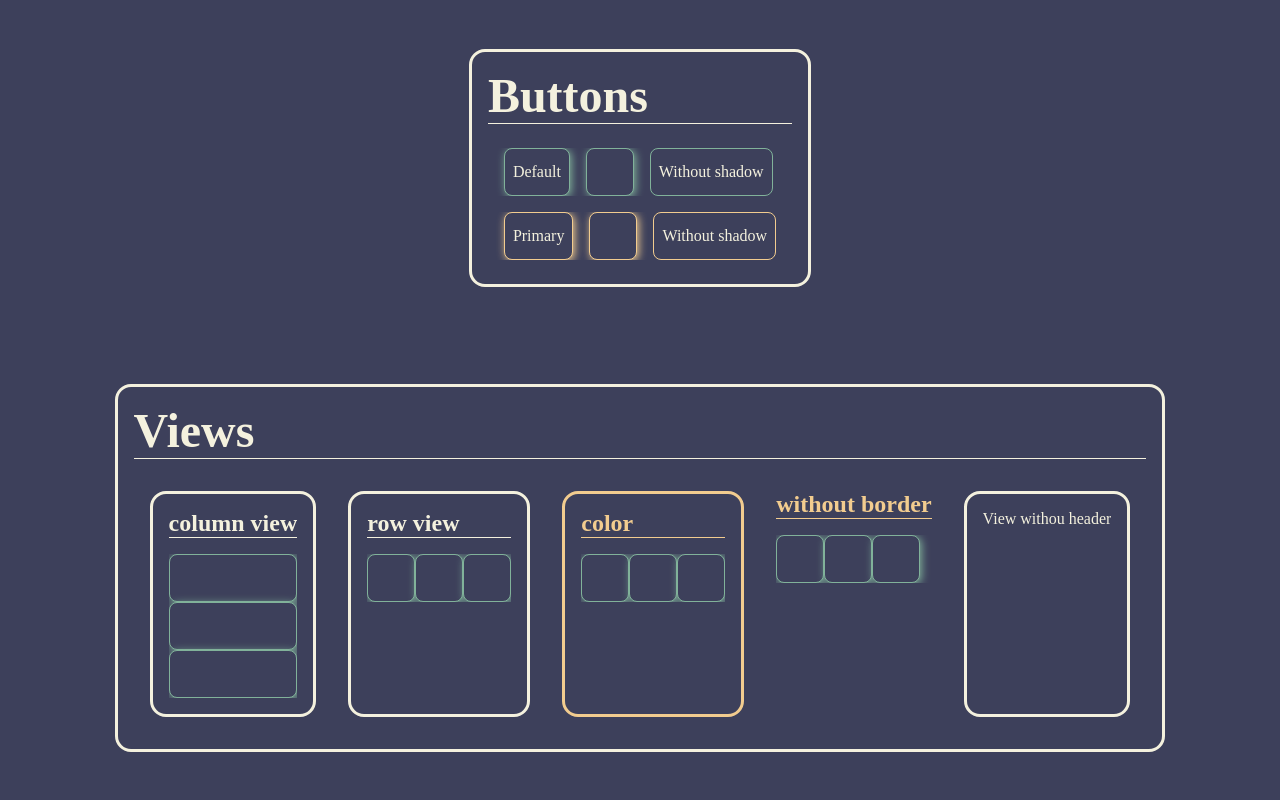
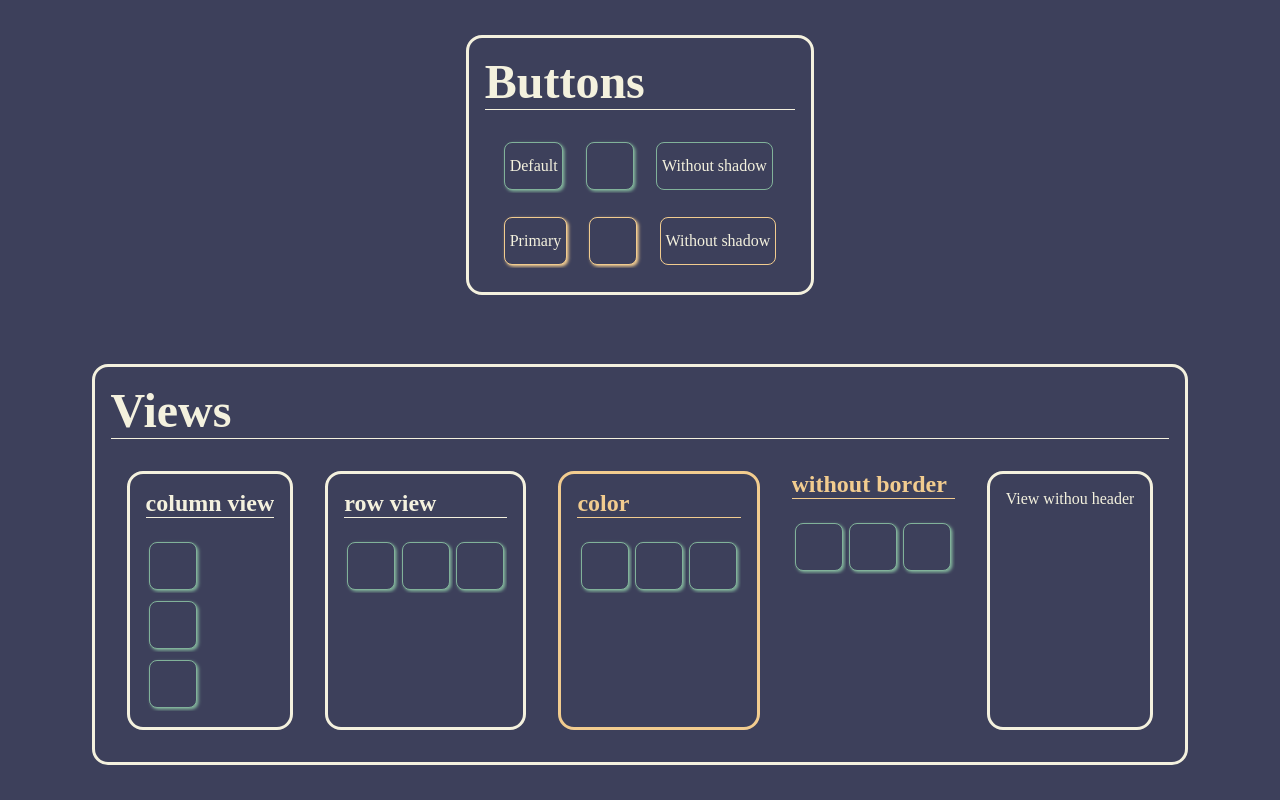
Before and after one commit to gelugu/react-uikit, a React app: page / in a window 1280 px wide. Built offline with nearby package versions, Linux system fonts and the light colour scheme; a web font is replaced by a local one.

Commit message:
add wrapper to button

```diff
--- a/src/components/button/Button.tsx
+++ b/src/components/button/Button.tsx
@@ -6,8 +6,10 @@ export const Button = (props: ButtonProps): JSX.Element => {
   const { children, primary = false, shadow = true } = props;
 
   return (
-    <Wrapper primary={primary} shadow={shadow}>
-      {children}
+    <Wrapper>
+      <Item primary={primary} shadow={shadow}>
+        {children}
+      </Item>
     </Wrapper>
   );
 };
@@ -18,8 +20,25 @@ export interface ButtonProps extends InputHTMLAttributes<HTMLInputElement> {
   shadow?: boolean;
 }
 
-const Wrapper = styled.button<ButtonProps>`
-  padding: 0.5rem;
+const Wrapper = styled.div`
+  padding: 0.2rem;
+  padding-top: 0.5rem;
+
+  :hover {
+    button {
+      transform: translateY(-0.1rem);
+    }
+  }
+
+  :active {
+    transform: translateY(-0.3rem);
+  }
+
+  transition: transform ${animationSpeed} ease-in-out;
+`;
+
+const Item = styled.button<ButtonProps>`
+  padding: 0.3rem;
 
   min-height: 3rem;
   min-width: 3rem;
@@ -36,17 +55,7 @@ const Wrapper = styled.button<ButtonProps>`
     const color = props.primary ? colors.primary : colors.secondary;
 
     return css`
-      box-shadow: 0.1rem 0.1rem 8px 0px ${color};
+      box-shadow: 0.1rem 0.1rem 0.2rem 0px ${color};
     `;
   }};
-
-  :hover {
-    transform: translateY(-5%);
-  }
-
-  :active {
-    transform: translateY(-20%);
-  }
-
-  transition: transform ${animationSpeed} ease-in-out;
 `;
```
